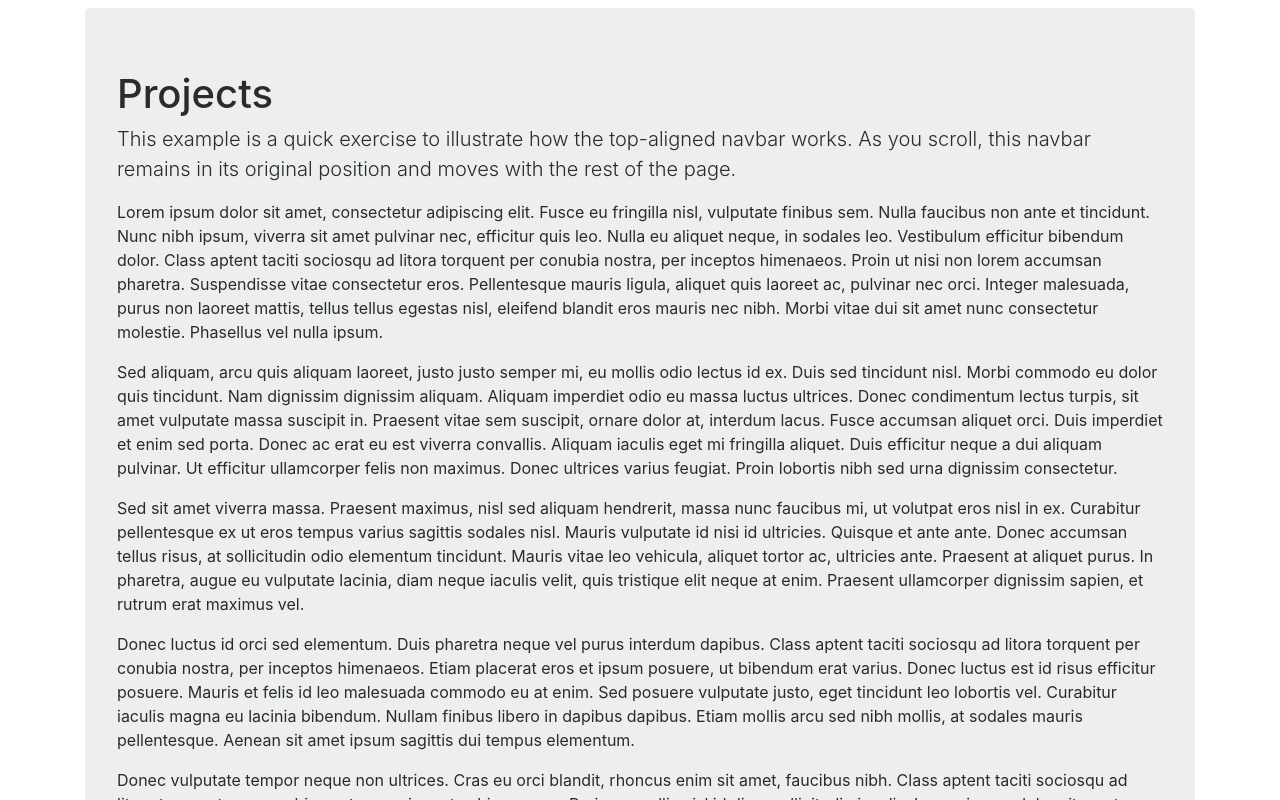
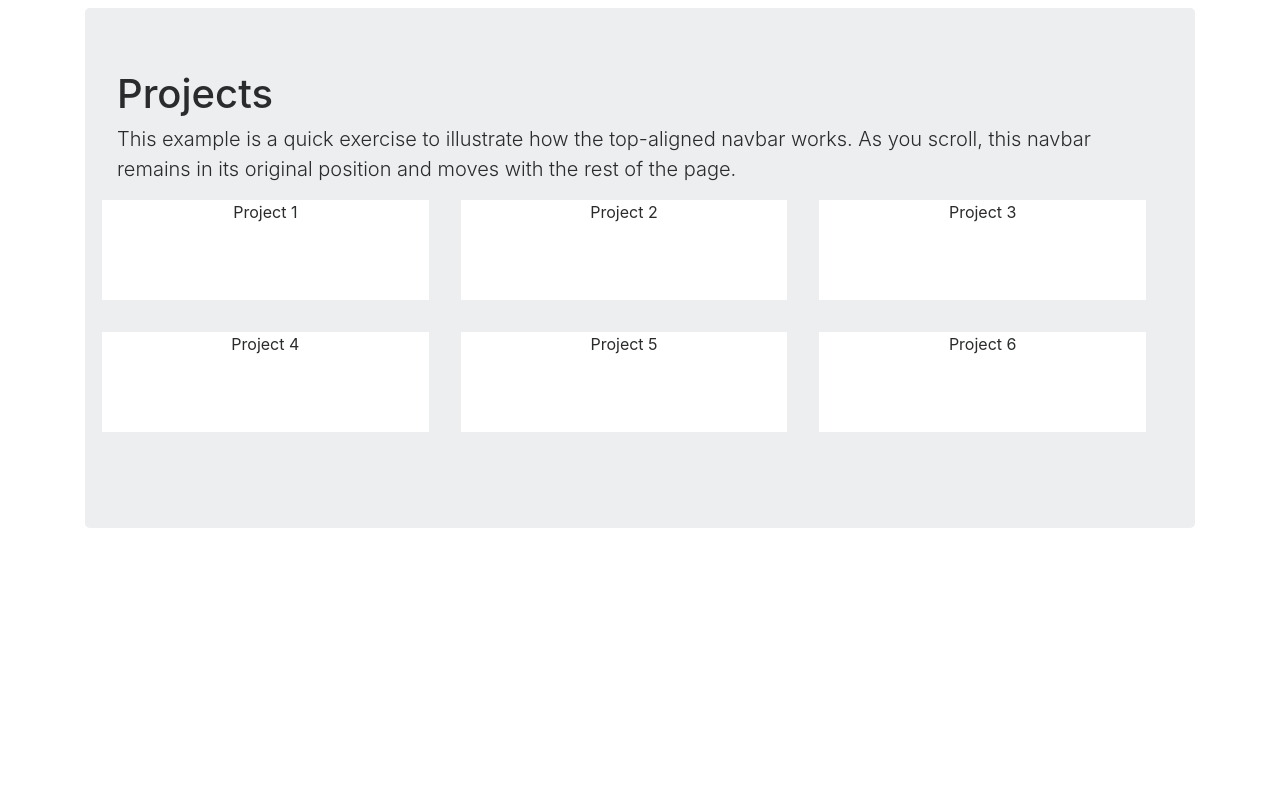
Before and after one commit to mattgartner/free-code-camp, a plain HTML site: page portfolio/index.html in a window 1280 px wide. Shown: the part 2000-2800 px from the top of the page. After the commit the page ends 2560 px from the top, so only its background shows below. Drawn offline with nearby package versions, Linux system fonts and the light colour scheme; a script that the page names is missing.

Commit message:
Added social icons and placeholders for projects

```diff
--- a/portfolio/index.html
+++ b/portfolio/index.html
@@ -22,6 +22,17 @@
       position: relative;
       overflow-y: scroll;
     }
+
+    .social a i {
+      color: white;
+    }
+
+    .projects {
+      min-width: 300px;
+      min-height: 100px;
+      background-color: white;
+      margin: auto 2rem 2rem auto;
+    }
   </style>
 </head>
 
@@ -43,6 +54,11 @@
         <li class="nav-item">
           <a class="nav-link" href="#projects">Projects</a>
         </li>
+      </ul>
+      <ul class="justify-content-end navbar-nav">
+        <li class="nav-item social"><a href="#" class="nav-link"><i class="fa fa-github fa-lg" aria-hidden="true"></i></a></li>
+        <li class="nav-item social"><a href="#" class="nav-link"><i class="fa fa-linkedin-square fa-lg" aria-hidden="true"></i></a></li>
+        <li class="nav-item social"><a href="#" class="nav-link"><i class="fa fa-twitter fa-lg" aria-hidden="true"></i></a></li>
       </ul>
 
     </div>
@@ -109,30 +125,21 @@
     <div class="jumbotron" id="projects">
       <h1>Projects</h1>
       <p class="lead">This example is a quick exercise to illustrate how the top-aligned navbar works. As you scroll, this navbar remains in its original position and moves with the rest of the page.</p>
-      <p>
-        Lorem ipsum dolor sit amet, consectetur adipiscing elit. Fusce eu fringilla nisl, vulputate finibus sem. Nulla faucibus non ante et tincidunt. Nunc nibh ipsum, viverra sit amet pulvinar nec, efficitur quis leo. Nulla eu aliquet neque, in sodales leo.
-        Vestibulum efficitur bibendum dolor. Class aptent taciti sociosqu ad litora torquent per conubia nostra, per inceptos himenaeos. Proin ut nisi non lorem accumsan pharetra. Suspendisse vitae consectetur eros. Pellentesque mauris ligula, aliquet
-        quis laoreet ac, pulvinar nec orci. Integer malesuada, purus non laoreet mattis, tellus tellus egestas nisl, eleifend blandit eros mauris nec nibh. Morbi vitae dui sit amet nunc consectetur molestie. Phasellus vel nulla ipsum.
-      </p>
-      <p>
-        Sed aliquam, arcu quis aliquam laoreet, justo justo semper mi, eu mollis odio lectus id ex. Duis sed tincidunt nisl. Morbi commodo eu dolor quis tincidunt. Nam dignissim dignissim aliquam. Aliquam imperdiet odio eu massa luctus ultrices. Donec condimentum
-        lectus turpis, sit amet vulputate massa suscipit in. Praesent vitae sem suscipit, ornare dolor at, interdum lacus. Fusce accumsan aliquet orci. Duis imperdiet et enim sed porta. Donec ac erat eu est viverra convallis. Aliquam iaculis eget mi fringilla
-        aliquet. Duis efficitur neque a dui aliquam pulvinar. Ut efficitur ullamcorper felis non maximus. Donec ultrices varius feugiat. Proin lobortis nibh sed urna dignissim consectetur.
-      </p>
-      <p>
-        Sed sit amet viverra massa. Praesent maximus, nisl sed aliquam hendrerit, massa nunc faucibus mi, ut volutpat eros nisl in ex. Curabitur pellentesque ex ut eros tempus varius sagittis sodales nisl. Mauris vulputate id nisi id ultricies. Quisque et ante
-        ante. Donec accumsan tellus risus, at sollicitudin odio elementum tincidunt. Mauris vitae leo vehicula, aliquet tortor ac, ultricies ante. Praesent at aliquet purus. In pharetra, augue eu vulputate lacinia, diam neque iaculis velit, quis tristique
-        elit neque at enim. Praesent ullamcorper dignissim sapien, et rutrum erat maximus vel.
-      </p>
-      <p>
-        Donec luctus id orci sed elementum. Duis pharetra neque vel purus interdum dapibus. Class aptent taciti sociosqu ad litora torquent per conubia nostra, per inceptos himenaeos. Etiam placerat eros et ipsum posuere, ut bibendum erat varius. Donec luctus
-        est id risus efficitur posuere. Mauris et felis id leo malesuada commodo eu at enim. Sed posuere vulputate justo, eget tincidunt leo lobortis vel. Curabitur iaculis magna eu lacinia bibendum. Nullam finibus libero in dapibus dapibus. Etiam mollis
-        arcu sed nibh mollis, at sodales mauris pellentesque. Aenean sit amet ipsum sagittis dui tempus elementum.
-      </p>
-      <p>
-        Donec vulputate tempor neque non ultrices. Cras eu orci blandit, rhoncus enim sit amet, faucibus nibh. Class aptent taciti sociosqu ad litora torquent per conubia nostra, per inceptos himenaeos. Proin convallis nisl id diam sollicitudin iaculis. Lorem
-        ipsum dolor sit amet, consectetur adipiscing elit. In posuere interdum est, et bibendum odio luctus id. Etiam in ligula facilisis, faucibus urna sed, convallis felis. Integer sed gravida orci. Integer facilisis at enim non tincidunt.
-      </p>
+      <!--
+      <img src="..." alt="Project 1" class="img-thumbnail">
+      <img src="..." alt="Project 2" class="img-thumbnail">
+      <img src="..." alt="Project 3" class="img-thumbnail">
+      -->
+      <div class="row">
+        <div class="col text-center projects">Project 1</div>
+        <div class="col text-center projects">Project 2</div>
+        <div class="col text-center projects">Project 3</div>
+        <div class="col text-center projects">Project 4</div>
+        <div class="col text-center projects">Project 5</div>
+        <div class="col text-center projects">Project 6</div>
+      </div>
+
+
     </div>
   </div>
 
@@ -140,7 +147,7 @@
   <!-- Bootstrap core JavaScript
     ================================================== -->
   <!-- Placed at the end of the document so the pages load faster -->
-  <script src="https://code.jquery.com/jquery-3.1.1.slim.min.js" integrity="sha384-A7FZj7v+d/sdmMqp/nOQwliLvUsJfDHW+k9Omg/a/EheAdgtzNs3hpfag6Ed950n" crossorigin="anonymous"></script>
+  <script src="https://ajax.googleapis.com/ajax/libs/jquery/3.2.1/jquery.min.js"></script>
   <script src="https://cdnjs.cloudflare.com/ajax/libs/tether/1.4.0/js/tether.min.js" integrity="sha384-DztdAPBWPRXSA/3eYEEUWrWCy7G5KFbe8fFjk5JAIxUYHKkDx6Qin1DkWx51bBrb" crossorigin="anonymous"></script>
   <script src="https://maxcdn.bootstrapcdn.com/bootstrap/4.0.0-alpha.6/js/bootstrap.min.js" integrity="sha384-vBWWzlZJ8ea9aCX4pEW3rVHjgjt7zpkNpZk+02D9phzyeVkE+jo0ieGizqPLForn" crossorigin="anonymous"></script>
 </body>
```
